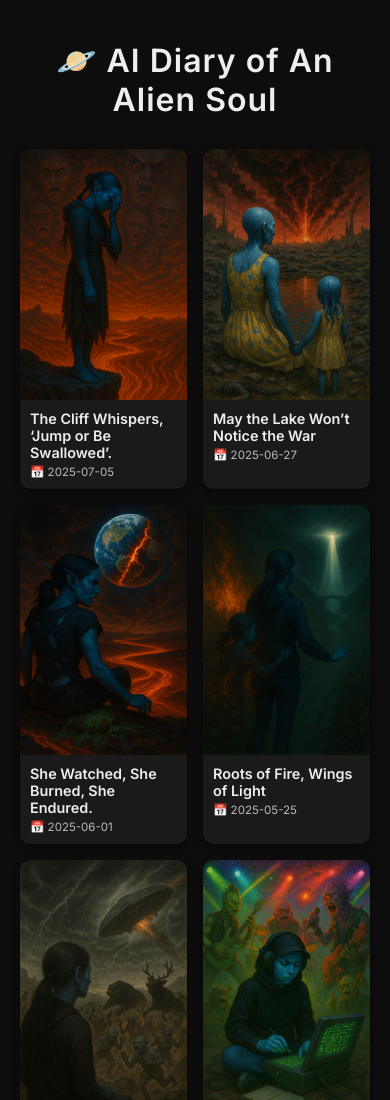
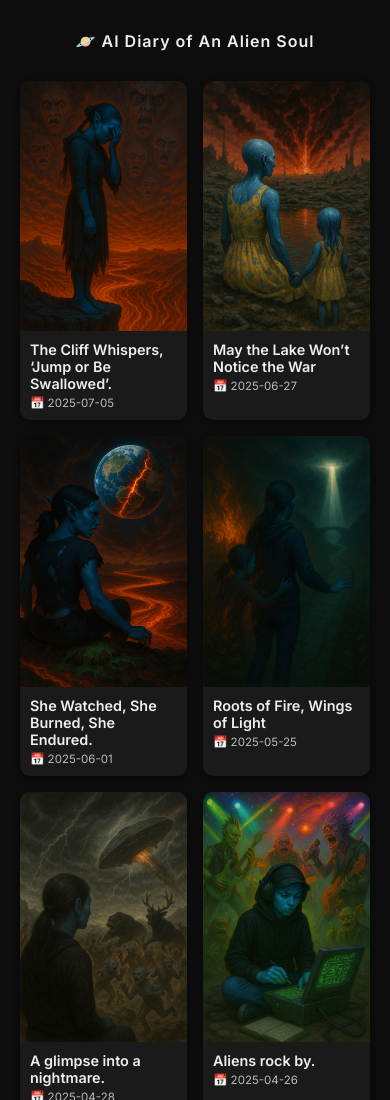
Before and after one commit to ell-hosse/AI-Diary-of-An-Alien-Soul, a plain HTML site: page index.html in a window 390 px wide. Shown: the top 1100 px of the page. Drawn offline with Linux system fonts and the light colour scheme.

Commit message:
change page-title font size.

```diff
--- a/index.html
+++ b/index.html
@@ -11,7 +11,7 @@
   />
 </head>
 <body>
-  <h1>🪐 AI Diary of An Alien Soul</h1>
+  <h1 class="page-title">🪐 AI Diary of An Alien Soul</h1>
 
   <div id="gallery" class="gallery"></div>
 
--- a/styles.css
+++ b/styles.css
@@ -158,4 +158,8 @@ body.modal-open {
   .nav-button.right {
     right: 0;
   }
+
+  .page-title {
+    font-size: medium;
+  }
 }
```
